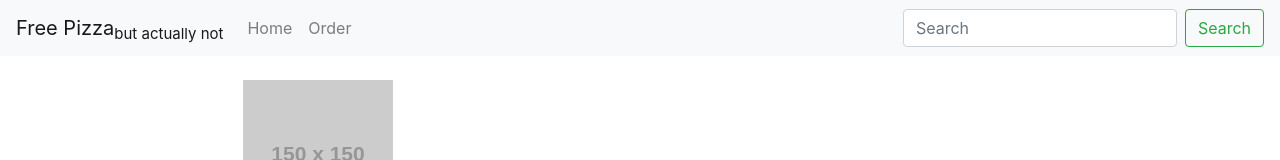
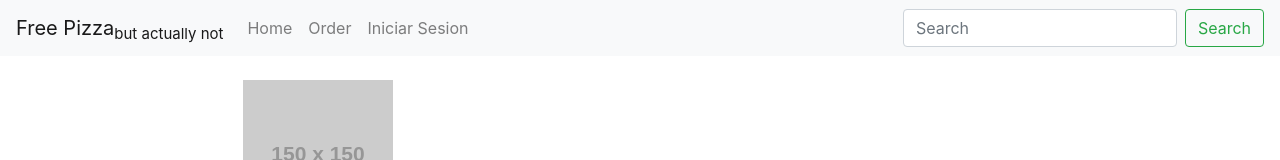
Before and after one commit to JonathanGzzBen/free-pizza-but-actually-not, a Next.js app in the folder src/: page / in a window 1280 px wide. Shown: the top 160 px of the page. Built offline with nearby package versions, Linux system fonts and the light colour scheme.

Commit message:
Add signin to navbar

```diff
--- a/src/components/layout.jsx
+++ b/src/components/layout.jsx
@@ -29,6 +29,9 @@ export default function Layout({ children }) {
             <Link href="/order" passHref>
               <Nav.Link>Order</Nav.Link>
             </Link>
+            <Link href="/signin" passHref>
+              <Nav.Link>Iniciar Sesion</Nav.Link>
+            </Link>
             {/* <NavDropdown title="Dropdown" id="basic-nav-dropdown">
               <NavDropdown.Item href="#action/3.1">Action</NavDropdown.Item>
               <NavDropdown.Item href="#action/3.2">
```
